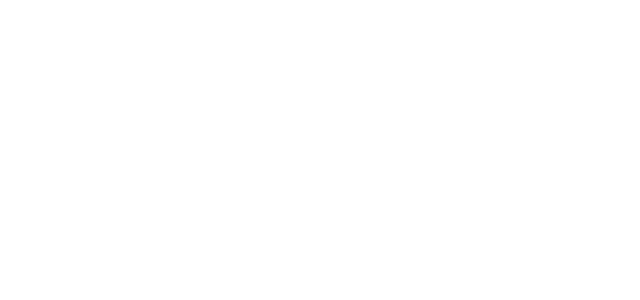
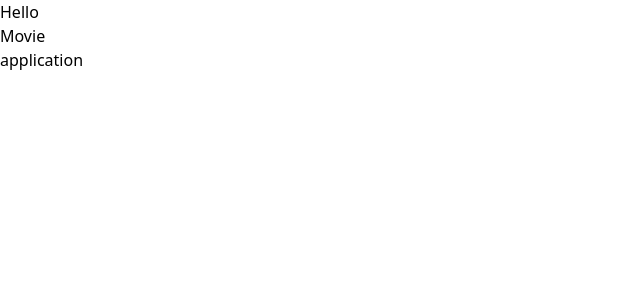
Before and after one commit to Subhadeep-CS/Movie-Application-, a React (Create React App) app: page / in a window 1280 px wide. Shown: the top 300 px of the page, without its empty margins (0-640 px from the left). Built offline with nearby package versions, Linux system fonts and the light colour scheme.

Commit message:
Configure Tailwind-CSS 14/07/2024

```diff
--- a/package.json
+++ b/package.json
@@ -34,5 +34,8 @@
       "last 1 firefox version",
       "last 1 safari version"
     ]
+  },
+  "devDependencies": {
+    "tailwindcss": "^3.4.4"
   }
 }
--- a/src/App.js
+++ b/src/App.js
@@ -1,10 +1,9 @@
-import logo from './logo.svg';
 import './App.css';
 
 function App() {
   return (
     <div className='App'>
-
+      <p className='w-7'>Hello Movie application</p>
     </div>
   );
 }
--- a/src/index.css
+++ b/src/index.css
@@ -1,13 +1,3 @@
-body {
-  margin: 0;
-  font-family: -apple-system, BlinkMacSystemFont, 'Segoe UI', 'Roboto', 'Oxygen',
-    'Ubuntu', 'Cantarell', 'Fira Sans', 'Droid Sans', 'Helvetica Neue',
-    sans-serif;
-  -webkit-font-smoothing: antialiased;
-  -moz-osx-font-smoothing: grayscale;
-}
-
-code {
-  font-family: source-code-pro, Menlo, Monaco, Consolas, 'Courier New',
-    monospace;
-}
+@tailwind base;
+@tailwind components;
+@tailwind utilities;
--- /dev/null
+++ b/tailwind.config.js
@@ -0,0 +1,10 @@
+/** @type {import('tailwindcss').Config} */
+module.exports = {
+  content: [
+    "./src/**/*.{js,jsx,ts,tsx}",
+  ],
+  theme: {
+    extend: {},
+  },
+  plugins: [],
+}
```
Also changed, not shown: src/logo.svg (deleted), 1 other file (tests, documents, lock files or other folders).
